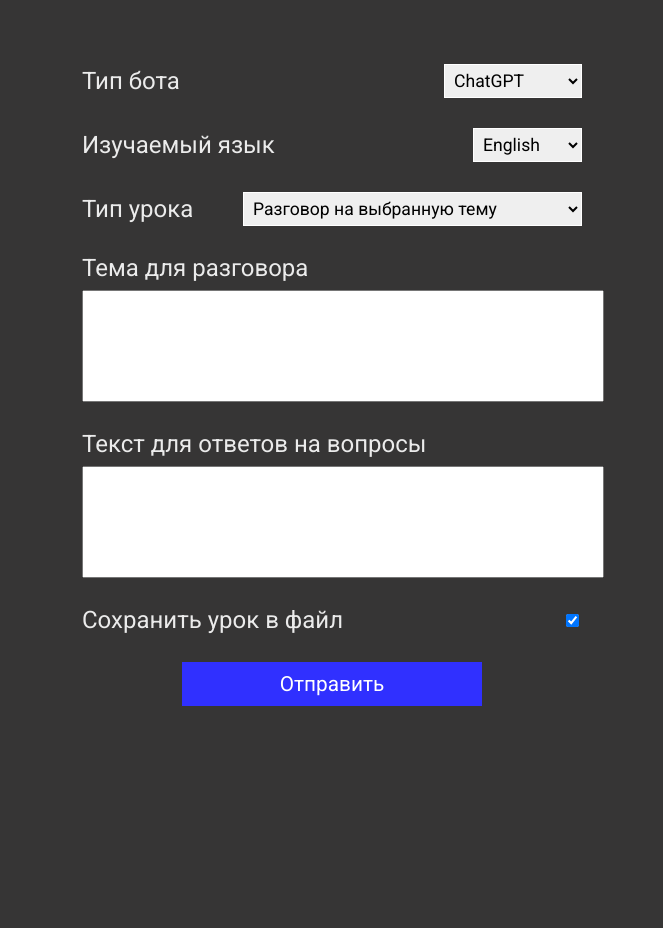
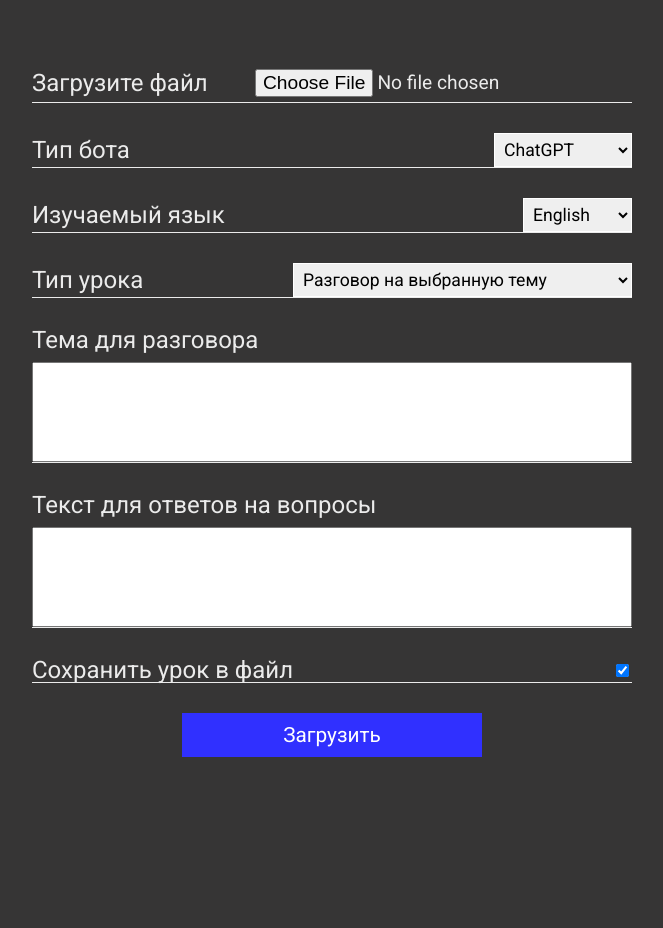
Before and after one commit to danilmash/JSONConstructor, a Flask app: page / in a window 1280 px wide. Shown: the whole page, without its empty margins (308-971 px from the left). Run offline with Flask 3, Linux system fonts and the light colour scheme.

Commit message:
Возможность заполнять форму из json

```diff
--- a/app/static/css/style.css
+++ b/app/static/css/style.css
@@ -71,7 +71,7 @@ option {
   flex-direction: column;
   gap: 30px;
   width: 100%;
-  max-width: 500px;
+  max-width: 600px;
   margin: 0 auto;
 }
 .form__input-container {
@@ -81,6 +81,7 @@ option {
   justify-content: space-between;
   flex-wrap: wrap;
   gap: 10px;
+  border-bottom: #ebebeb 1px solid;
 }
 .form__input-container_column {
   flex-direction: column;
@@ -95,6 +96,7 @@ option {
   font-size: 1.2rem;
 }
 .form__input_textarea {
+  box-sizing: border-box;
   width: 100%;
   height: 100px;
   resize: none;
--- a/app/static/css/style.scss
+++ b/app/static/css/style.scss
@@ -20,7 +20,7 @@ option {
     flex-direction: column;
     gap: 30px;
     width: 100%;
-    max-width: 500px;
+    max-width: 600px;
     margin: 0 auto;
 
     &__input-container {
@@ -30,6 +30,7 @@ option {
         justify-content: space-between;
         flex-wrap: wrap;
         gap: 10px;
+        border-bottom: #ebebeb 1px solid;
 
         &_column {
             flex-direction: column;
@@ -47,6 +48,7 @@ option {
         font-size: 1.2rem;
 
         &_textarea {
+            box-sizing: border-box;
             width: 100%;
             height: 100px;
             resize: none;
--- a/app/templates/index.html
+++ b/app/templates/index.html
@@ -9,19 +9,25 @@
 <body>
     <form class="form" method="POST" action="{{ url_for('my_form') }}">
         {{ form.csrf_token }}
+
+        <div class="form__input-container">
+            <label for="file" class="form__label">Загрузите файл</label>
+            <input id="file" class="form__input" type="file" accept=".json">
+        </div>
+
         <div class="form__input-container">
             <label class="form__label" for="{{ form.bot_type.id }}">Тип бота</label>
-            {{ form.bot_type(class="form__input_select") }}
+            {{ form.bot_type(class="form__input form__input_select") }}
         </div>
 
         <div class="form__input-container">
             <label class="form__label" for="{{ form.language.id }}">Изучаемый язык</label>
-            {{ form.language(class="form__input_select") }}
+            {{ form.language(class="form__input form__input_select") }}
         </div>
 
         <div class="form__input-container">
             <label class="form__label" for="{{ form.lesson_type.id }}">Тип урока</label>
-            {{ form.lesson_type(class="form__input_select") }}
+            {{ form.lesson_type(class="form__input form__input_select") }}
         </div>
 
         <div class="form__input-container form__input-container_column">
@@ -38,7 +44,39 @@
             <label class="form__label" for="{{ form.save_to_file.id }}">Сохранить урок в файл</label>
             {{ form.save_to_file(class="form__input") }}
         </div>
-        <input class="form__submit" type="submit" value="Отправить">
+        <button class="form__submit" type="submit">Загрузить</button>
     </form>
+
+    <script>
+
+        document.addEventListener('DOMContentLoaded', function () {
+            document.querySelector('input[type="file"]').addEventListener('change', function() {
+                if (this.files.length > 0) {
+                    var file = this.files[0];
+                    var reader = new FileReader();
+                    reader.onload = function(e) {
+                        try {
+                            var jsonData = JSON.parse(e.target.result);
+                            fillForm(jsonData);
+                        } catch (error) {
+                            alert("Ошибка при чтении файла JSON: " + error.message);
+                        }
+                    };
+                    reader.readAsText(file);
+                }
+            });
+        });
+
+        function fillForm(data) {
+            document.querySelector('.form__input[name="bot_type"]').value = data.bot_type;
+            document.querySelector('.form__input[name="language"]').value = data.language;
+            document.querySelector('.form__input[name="lesson_type"]').value = data.lesson_type;
+            document.querySelector('.form__input[name="topic"]').value = data.topic;
+            document.querySelector('.form__input[name="text"]').value = data.text;
+            document.querySelector('.form__input[name="save_to_file"]').value = data.save_to_file;
+            // Продолжайте аналогично для других полей формы
+        }
+
+    </script>
 </body>
 </html>
```
Also changed, not shown: readme.md, 1 other file.
